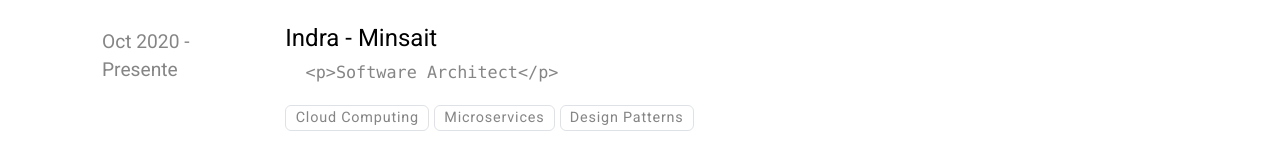
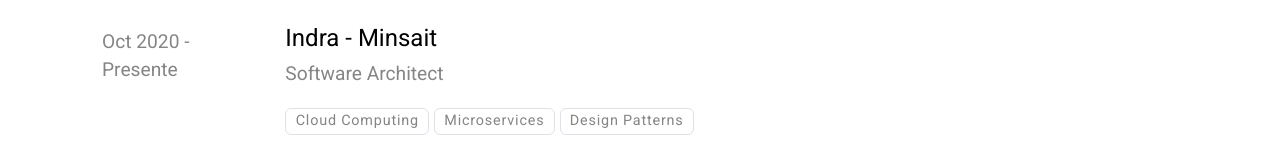
Before and after one commit to aguirre-jes/cv, a plain HTML site: page index.html in a window 1280 px wide. Shown: the part 504-654 px from the top of the page. Drawn offline with nearby package versions, Linux system fonts and the light colour scheme.

Commit message:
Deploying to gh-pages from @ aguirre-jes/cv@22df6aa164aae2a789e3631e15fc5657869214c9 🚀

```diff
--- a/index.html
+++ b/index.html
@@ -68,7 +68,7 @@
                 <div class="col-md-10">
                     <h3 class="fs-4 fw-normal">Indra - Minsait</h3>
 
-                    <div><pre><code>  &lt;p&gt;Software Architect&lt;/p&gt;</code></pre></div>
+                    <div><p>Software Architect</p></div>
 
                     <p>
                         <span class="badge text-body border border-1">Cloud Computing</span>
```
Also changed, not shown: 1 other file.
